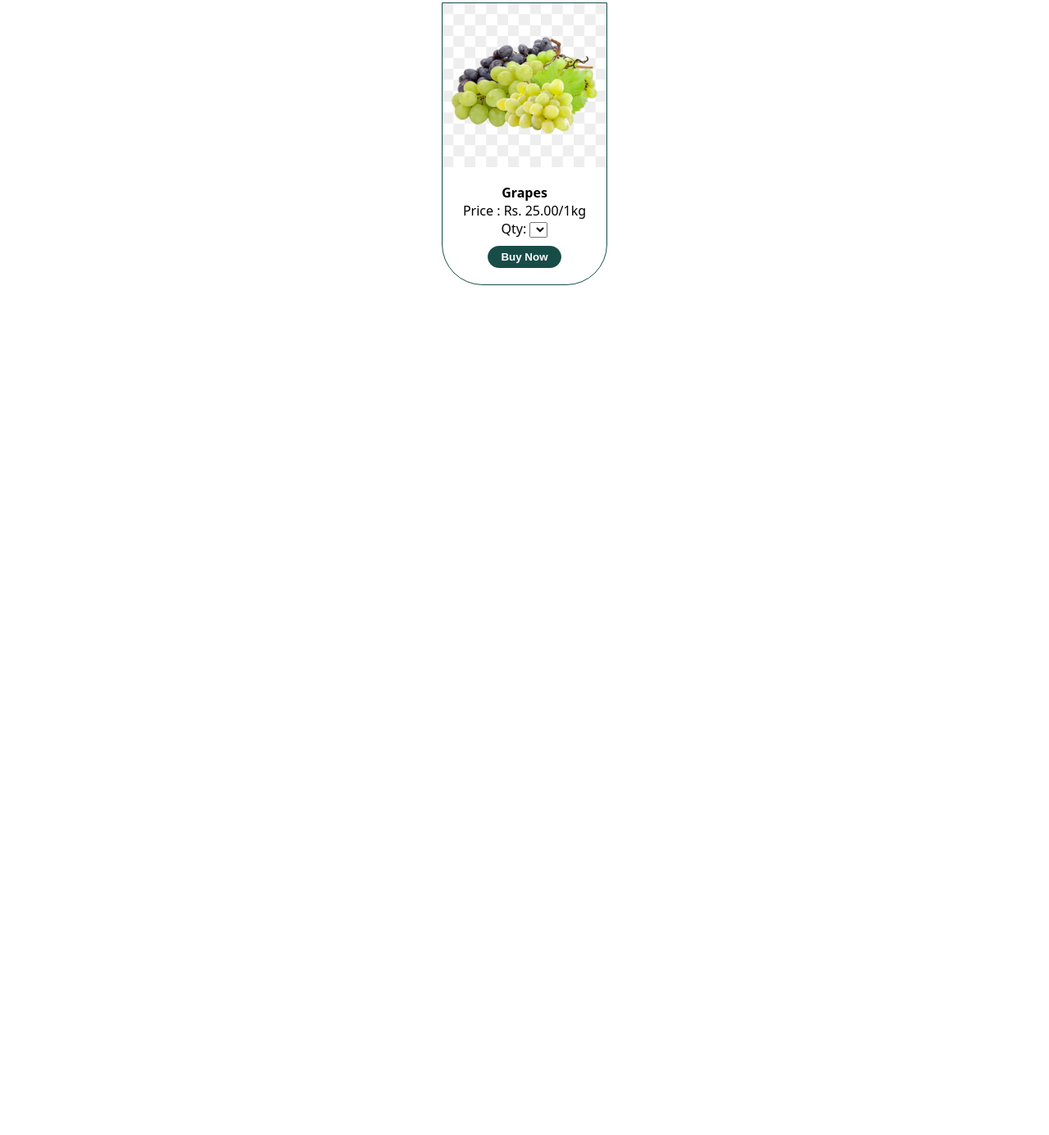
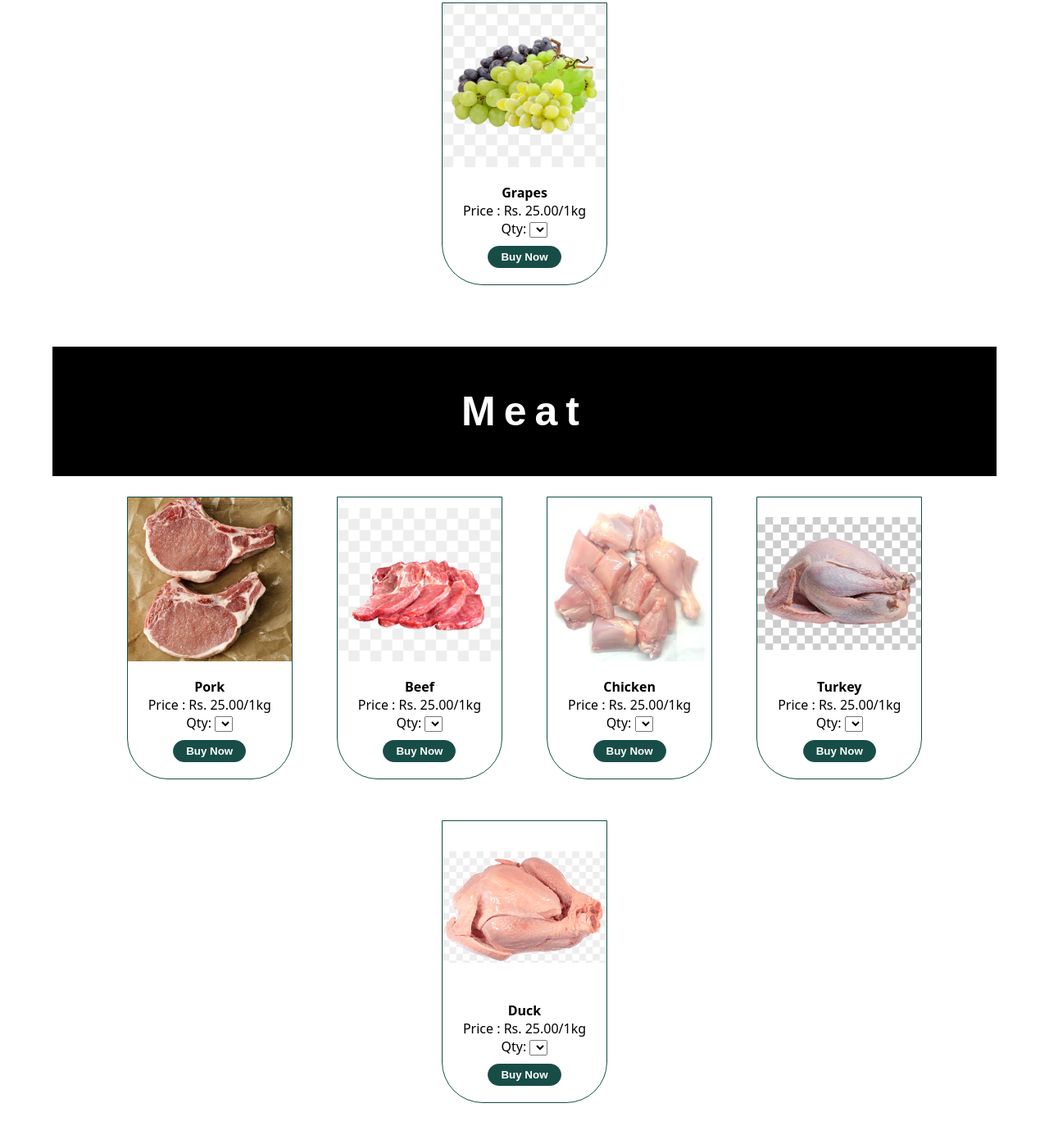
Before and after one commit to surbhikhokhawat/ecommerce-demo, a plain HTML site: page index.html in a window 1280 px wide. Shown: the part 2742-4127 px from the top of the page at 82% size. Before the commit the page ends 3165 px from the top, so only its background shows below. Drawn offline with Linux system fonts and the light colour scheme; files whose address does not match are found by name.

Commit message:
added meat section

```diff
--- a/index.html
+++ b/index.html
@@ -298,11 +298,116 @@ class="search-input">
         </div>
     </div>
 </div>
+<!-- Fruits ends -->
+<!-- Meat begins -->
+<div class="deals-container" id="meat">
+    <div class="parallax">
+        <div class="title">Meat</div>
+    </div>
+    <div class="items">
+        <div class="images">
+            <img src="./assets/images/meat/pork.png">
+        </div>
+        <div class="description">
+            <b>Pork</b><br>
+            <div class="item-select">
+                Price : Rs. 25.00/1kg
+            </div>
+            <label>Qty:</label>
+            <select class="item-select">
+                <otion>2kg</otion>
+                <otion>3kg</otion>
+                <otion>4kg</otion>
+                <otion>5kg</otion>
+            </select><br>
+            <button class="buynow-btn">Buy Now</button>
+        </div>
+    </div>
+
+    <div class="items">
+        <div class="images">
+            <img src="./assets/images/meat/beef.png">
+        </div>
+        <div class="description">
+            <b>Beef</b><br>
+            <div class="item-select">
+                Price : Rs. 25.00/1kg
+            </div>
+            <label>Qty:</label>
+            <select class="item-select">
+                <otion>2kg</otion>
+                <otion>3kg</otion>
+                <otion>4kg</otion>
+                <otion>5kg</otion>
+            </select><br>
+            <button class="buynow-btn">Buy Now</button>
+        </div>
+    </div>
+
+    <div class="items">
+        <div class="images">
+            <img src="./assets/images/meat/chicken.png">
+        </div>
+        <div class="description">
+            <b>Chicken</b><br>
+            <div class="item-select">
+                Price : Rs. 25.00/1kg
+            </div>
+            <label>Qty:</label>
+            <select class="item-select">
+                <otion>2kg</otion>
+                <otion>3kg</otion>
+                <otion>4kg</otion>
+                <otion>5kg</otion>
+            </select><br>
+            <button class="buynow-btn">Buy Now</button>
+        </div>
+    </div>
+
+    <div class="items">
+        <div class="images">
+            <img src="./assets/images/meat/turkey.png">
+        </div>
+        <div class="description">
+            <b>Turkey</b><br>
+            <div class="item-select">
+                Price : Rs. 25.00/1kg
+            </div>
+            <label>Qty:</label>
+            <select class="item-select">
+                <otion>2kg</otion>
+                <otion>3kg</otion>
+                <otion>4kg</otion>
+                <otion>5kg</otion>
+            </select><br>
+            <button class="buynow-btn">Buy Now</button>
+        </div>
+    </div>
+
+    <div class="items">
+        <div class="images">
+            <img src="./assets/images/meat/duck.png">
+        </div>
+        <div class="description">
+            <b>Duck</b><br>
+            <div class="item-select">
+                Price : Rs. 25.00/1kg
+            </div>
+            <label>Qty:</label>
+            <select class="item-select">
+                <otion>2kg</otion>
+                <otion>3kg</otion>
+                <otion>4kg</otion>
+                <otion>5kg</otion>
+            </select><br>
+            <button class="buynow-btn">Buy Now</button>
+        </div>
+    </div>
+</div>
 
 
 
-
-<!-- Fruits ends -->
+<!-- Meat ends -->
  <!-- Home page ends  -->
     </body>
 
```
Also changed, not shown: assets/images/meat/beef.png (added), assets/images/meat/chicken.png (added), assets/images/meat/duck.png (added), assets/images/meat/pork.png (added), assets/images/meat/turkey.png (added).
